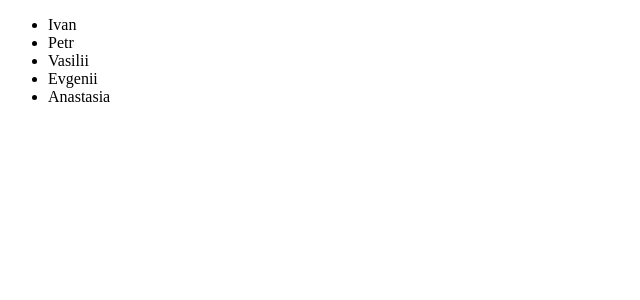
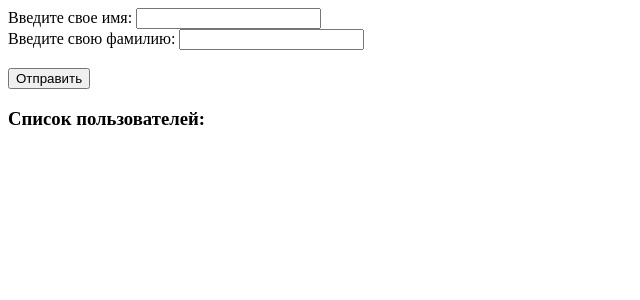
Before and after one commit to snooperv/reactts, a React (Create React App) app: page / in a window 1280 px wide. Shown: the top 300 px of the page, without its empty margins (0-640 px from the left). Built offline with nearby package versions, Linux system fonts and the light colour scheme.

Commit message:
Занятие 6

```diff
--- a/src/App.tsx
+++ b/src/App.tsx
@@ -1,32 +1,78 @@
 import React, { useState } from "react";
 
-interface IProps {
-  items: {
-    id: number;
-    data: string;
-  }[];
-}
-
-function ListView(props: IProps) {
-  const elements = props.items.map((elem) => {
-    return <li key={elem.id}>{elem.data}</li>;
-  });
-
-  return <ul>{elements}</ul>;
+interface ITableData {
+  /* Интерфейс для переменной table */
+  profile: [{ name: string; surname: string }];
 }
 
 function App() {
-  const list = [
-    { id: 1, data: "Ivan" },
-    { id: 2, data: "Petr" },
-    { id: 3, data: "Vasilii" },
-    { id: 4, data: "Evgenii" },
-    { id: 5, data: "Anastasia" },
-  ];
+  const [data, setData] = useState({
+    name: "",
+    surname: "",
+  }); /* Здесь хранятся данные об одном пользователе, которые мы вводим в поля инпут */
+  const [table, setTable] =
+    useState<ITableData>(); /* Здесь хранятся данные обо всех пользователях */
+
+  const message = (event: React.FormEvent<HTMLFormElement>) => {
+    event.preventDefault(); /* Эта строчка отменяет перезагрузку страницы при отправке формы */
+
+    if (table) {
+      /* Есть в переменной table есть данные, то добавляем новые */
+      table.profile.push({ name: data.name, surname: data.surname });
+      setTable({ profile: table.profile });
+    } else {
+      /* Если данных нет, то записываем первую строчку */
+      setTable({ profile: [{ name: data.name, surname: data.surname }] });
+    }
+
+    setData({
+      name: "",
+      surname: "",
+    }); /* *Юзерфрендли интерфейс* Очищаем строки ввода */
+  };
 
   return (
     <div>
-      <ListView items={list} />
+      <form onSubmit={message}>
+        {" "}
+        {/* При отправке формы вызывается функция message */}
+        <label>
+          Введите свое имя:{" "}
+          <input
+            value={
+              data.name
+            } /* Здесь мы обновляем текстовое содержимое инпута */
+            onChange={(
+              event /* Здесь перезаписываем имя в переменной data */
+            ) => setData({ name: event.target.value, surname: data.surname })}
+          />
+        </label>
+        <br />
+        <label>
+          Введите свою фамилию:{" "}
+          <input
+            value={data.surname}
+            onChange={(event) =>
+              setData({ name: data.name, surname: event.target.value })
+            }
+          />
+        </label>
+        <br />
+        <br />
+        <input type="submit" value="Отправить" />
+      </form>
+      <h3>Список пользователей:</h3>
+      <ul>
+        {table /* Для начала проверяется есть ли какие-нибудь данные в переменной table */ &&
+          table.profile.map((people, index) => {
+            /* Если данные есть, то выводим каждую строчку из массива (списка). Это делается с помозью функции map() */
+            return (
+              <li key={index}>
+                {people.name} {people.surname}
+              </li>
+            );
+          })}
+      </ul>
     </div>
   );
 }
```
